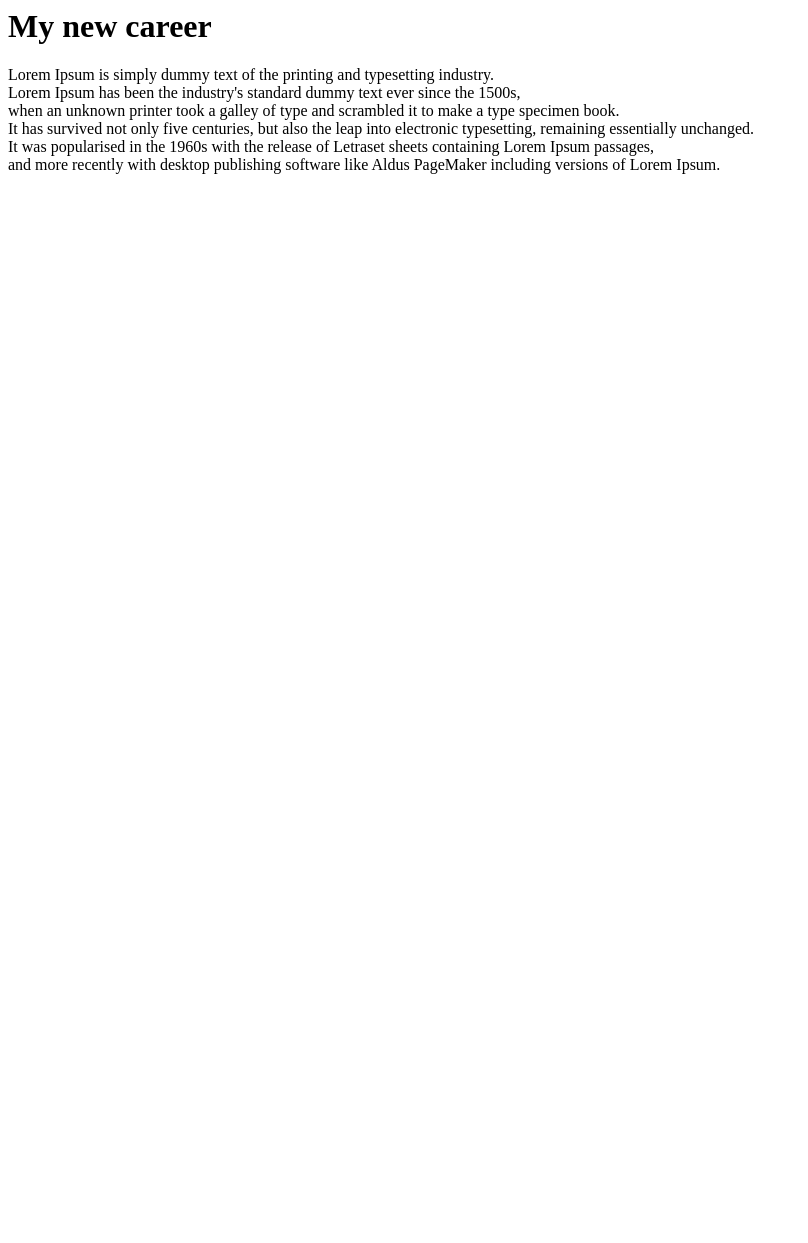
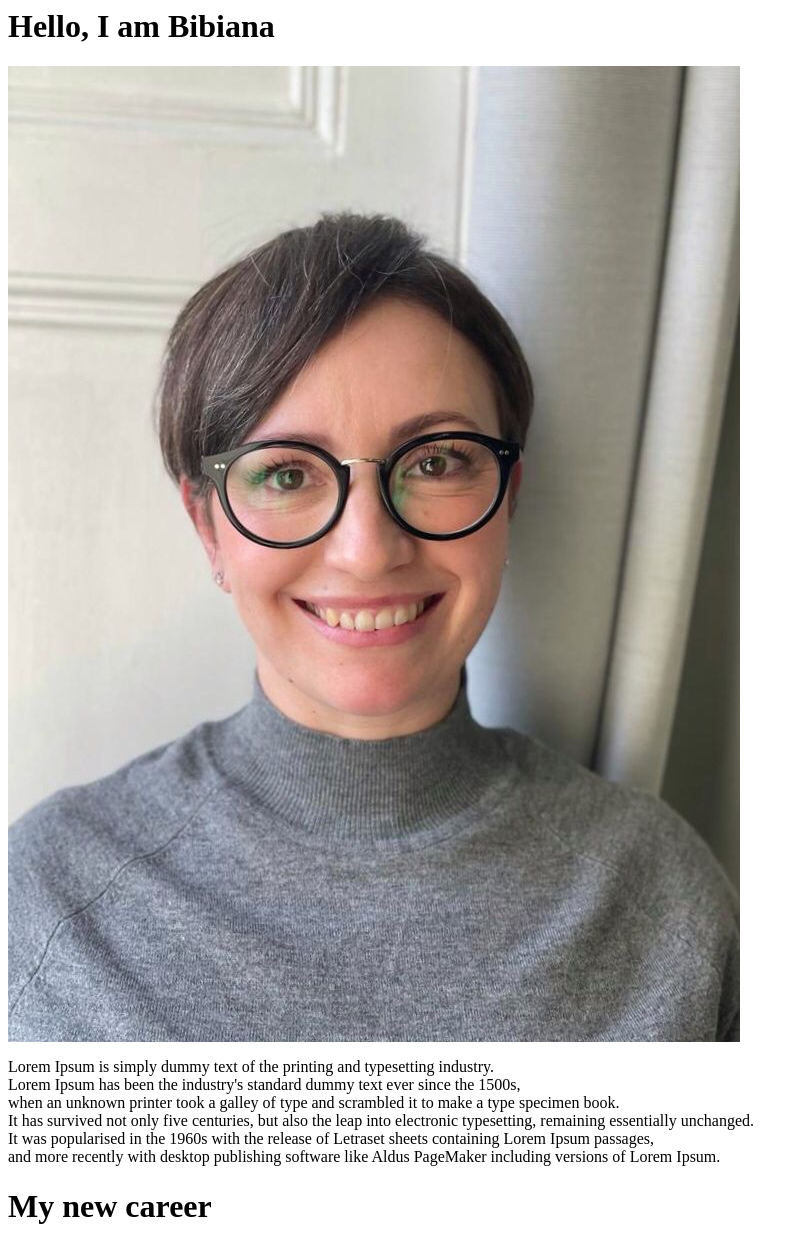
Before and after one commit to BibianaSanSao/set08101_labs, a plain HTML site: page index.html in a window 1280 px wide. Shown: the top 1243 px of the page, without its empty margins (0-808 px from the left). Before the commit the page ends 800 px from the top, so only its background shows below. Drawn offline with Linux system fonts and the light colour scheme.

Commit message:
Commit 1

```diff
--- a/index.html
+++ b/index.html
@@ -7,6 +7,10 @@
 
 </head>
 <body>
+    <h1>Hello, I am Bibiana</h1>
+    <img src="Profile photo.jpg" alt="Profile photo">
+    <p>Lorem Ipsum is simply dummy text of the printing and typesetting industry.<br> Lorem Ipsum has been the industry's standard dummy text ever since the 1500s, <br>when an unknown printer took a galley of type and scrambled it to make a type specimen book.<br> It has survived not only five centuries, but also the leap into electronic typesetting, remaining essentially unchanged.<br> It was popularised in the 1960s with the release of Letraset sheets containing Lorem Ipsum passages, <br>and more recently with desktop publishing software like Aldus PageMaker including versions of Lorem Ipsum.</p>
+
     <h1>My new career</h1>
     <p>Lorem Ipsum is simply dummy text of the printing and typesetting industry.<br> Lorem Ipsum has been the industry's standard dummy text ever since the 1500s, <br>when an unknown printer took a galley of type and scrambled it to make a type specimen book.<br> It has survived not only five centuries, but also the leap into electronic typesetting, remaining essentially unchanged.<br> It was popularised in the 1960s with the release of Letraset sheets containing Lorem Ipsum passages, <br>and more recently with desktop publishing software like Aldus PageMaker including versions of Lorem Ipsum.</p>
 
```
Also changed, not shown: Profile photo.jpg (added).
